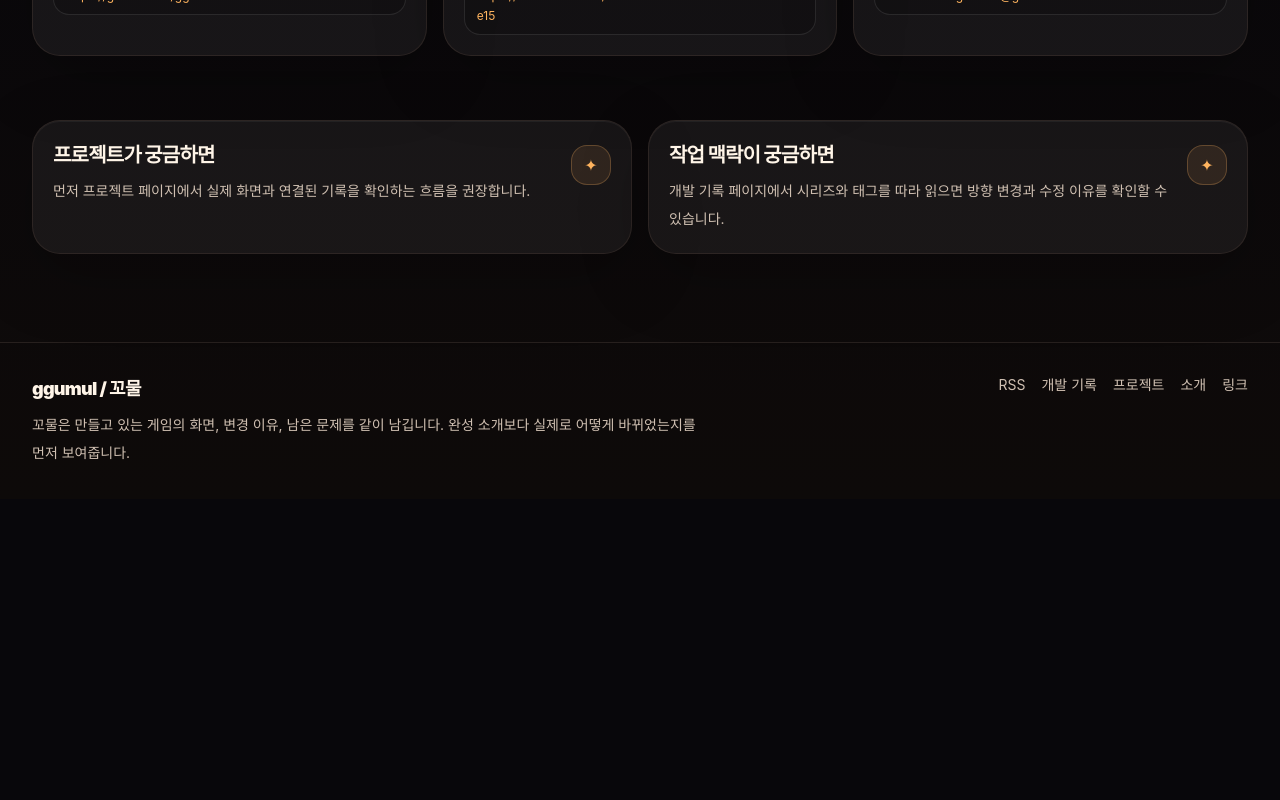
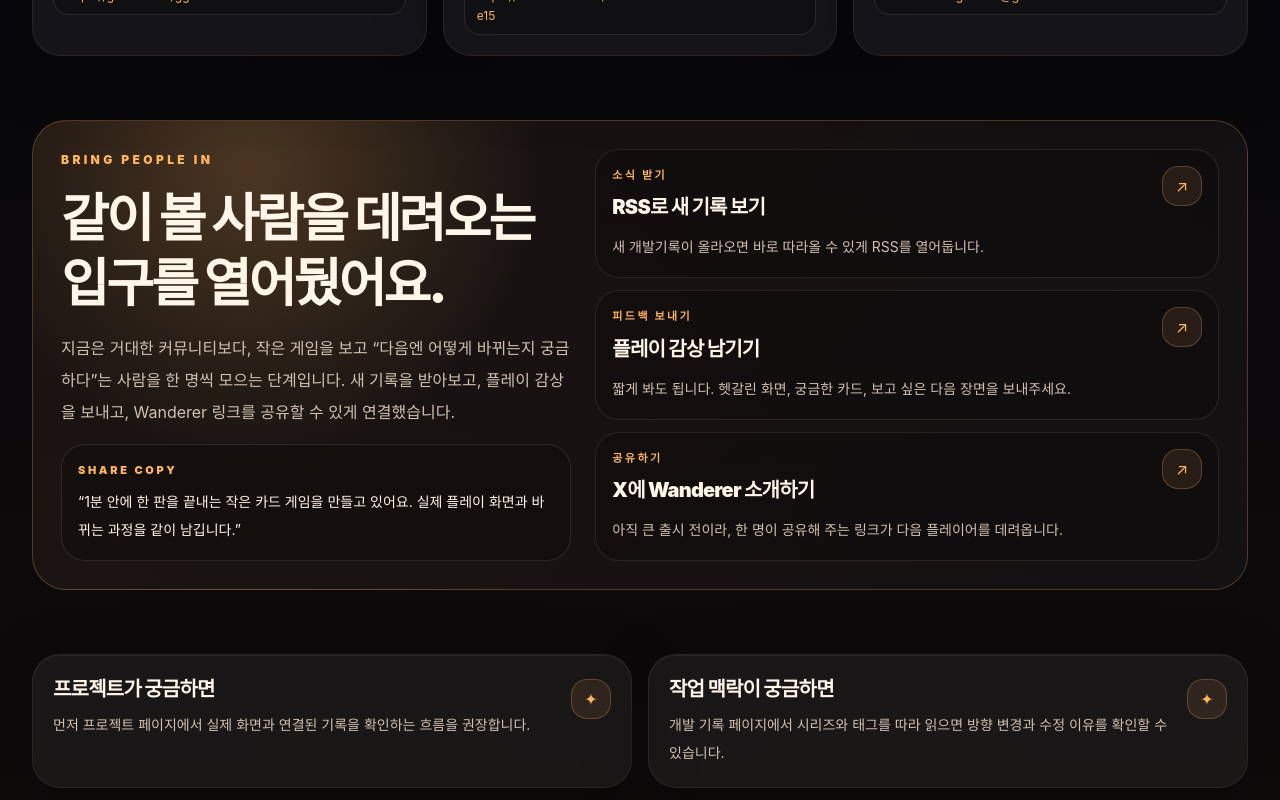
Before and after one commit to ggumul/ggumul-blog, a Next.js app: page /links in a window 1280 px wide. Shown: the part 800-1600 px from the top of the page. Before the commit the page ends 1299 px from the top, so only its background shows below. Built offline with nearby package versions, Linux system fonts and the light colour scheme.

Commit message:
feat: add community growth entry points

```diff
--- a/app/links/page.tsx
+++ b/app/links/page.tsx
@@ -1,4 +1,5 @@
 import { FeatureCard, PageHero, SectionHeader } from '@/components/brand-ui';
+import { CommunityCTA } from '@/components/community-cta';
 import { createMetadata } from '@/lib/site';
 
 const links = [
@@ -46,6 +47,8 @@ export default function LinksPage() {
         </div>
       </section>
 
+      <CommunityCTA />
+
       <section className="grid gap-4 md:grid-cols-2">
         <FeatureCard title="프로젝트가 궁금하면" description="먼저 프로젝트 페이지에서 실제 화면과 연결된 기록을 확인하는 흐름을 권장합니다." />
         <FeatureCard title="작업 맥락이 궁금하면" description="개발 기록 페이지에서 시리즈와 태그를 따라 읽으면 방향 변경과 수정 이유를 확인할 수 있습니다." />
--- a/app/page.tsx
+++ b/app/page.tsx
@@ -1,4 +1,5 @@
 import Link from 'next/link';
+import { CommunityCTA } from '@/components/community-cta';
 import { PostCard } from '@/components/post-card';
 import { ProjectCard } from '@/components/project-card';
 import { getHomeArchiveSnapshot } from '@/lib/content';
@@ -93,6 +94,8 @@ export default async function HomePage() {
         </div>
       </section>
 
+      <CommunityCTA />
+
       {leadProject ? (
         <section className="space-y-5">
           <div className="flex flex-col gap-3 md:flex-row md:items-end md:justify-between">
--- a/app/projects/[slug]/page.tsx
+++ b/app/projects/[slug]/page.tsx
@@ -1,6 +1,7 @@
 import Link from 'next/link';
 import { notFound } from 'next/navigation';
 import { PageHero, Pill } from '@/components/brand-ui';
+import { CommunityCTA } from '@/components/community-cta';
 import { PostCard } from '@/components/post-card';
 import { getProjectBySlug, getProjects, getWriting, resolveProjectRecords } from '@/lib/content';
 import { createMetadata } from '@/lib/site';
@@ -100,6 +101,8 @@ function WandererFeaturePage({ relatedPosts }: { relatedPosts: Awaited<ReturnTyp
           </div>
         </div>
       </section>
+
+      <CommunityCTA compact />
 
       <section className="grid gap-4 md:grid-cols-3">
         <div className="story-card rounded-[28px] border border-line/80 bg-white/[0.055] p-5">
--- /dev/null
+++ b/components/community-cta.tsx
@@ -0,0 +1,80 @@
+import Link from 'next/link';
+
+const contactHref = 'mailto:hwang95903@gmail.com?subject=%EA%BC%AC%EB%AC%BC%20%ED%94%8C%EB%A0%88%EC%9D%B4%20%ED%94%BC%EB%93%9C%EB%B0%B1&body=%EC%95%88%EB%85%95%ED%95%98%EC%84%B8%EC%9A%94.%20%EA%BC%AC%EB%AC%BC%20%EA%B2%8C%EC%9E%84%EC%9D%84%20%EB%B3%B4%EA%B3%A0%20%EC%99%94%EC%8A%B5%EB%8B%88%EB%8B%A4.%0A%0A%EB%B3%B4%EA%B3%A0%20%EC%8B%B6%EC%9D%80%20%EA%B2%83%2F%ED%94%BC%EB%93%9C%EB%B0%B1%3A%0A';
+const shareText = '1분 안에 한 판을 끝내는 작은 카드 게임 Wanderer를 만들고 있어요. 실제 플레이 화면과 바뀌는 과정을 같이 남깁니다.';
+const shareUrl = 'https://ggumul-blog.vercel.app/projects/wanderer';
+const xShareHref = `https://twitter.com/intent/tweet?text=${encodeURIComponent(shareText)}&url=${encodeURIComponent(shareUrl)}`;
+
+const actionCards = [
+  {
+    label: '소식 받기',
+    title: 'RSS로 새 기록 보기',
+    description: '새 개발기록이 올라오면 바로 따라올 수 있게 RSS를 열어둡니다.',
+    href: '/feed.xml',
+    external: false,
+  },
+  {
+    label: '피드백 보내기',
+    title: '플레이 감상 남기기',
+    description: '짧게 봐도 됩니다. 헷갈린 화면, 궁금한 카드, 보고 싶은 다음 장면을 보내주세요.',
+    href: contactHref,
+    external: false,
+  },
+  {
+    label: '공유하기',
+    title: 'X에 Wanderer 소개하기',
+    description: '아직 큰 출시 전이라, 한 명이 공유해 주는 링크가 다음 플레이어를 데려옵니다.',
+    href: xShareHref,
+    external: true,
+  },
+];
+
+export function CommunityCTA({ compact = false }: { compact?: boolean }) {
+  return (
+    <section id="follow" className="overflow-hidden rounded-[34px] border border-point/25 bg-[radial-gradient(circle_at_18%_10%,rgba(255,180,95,0.22),transparent_18rem),linear-gradient(135deg,rgba(255,180,95,0.07),rgba(255,255,255,0.035))] p-5 md:p-7">
+      <div className="grid gap-6 lg:grid-cols-[minmax(0,0.9fr)_minmax(360px,1.1fr)] lg:items-start">
+        <div className="space-y-4">
+          <p className="text-[12px] font-black uppercase tracking-[0.28em] text-point">bring people in</p>
+          <h2 className="max-w-3xl text-[30px] font-black leading-tight tracking-[-0.055em] text-text md:text-[52px]">
+            같이 볼 사람을 데려오는 입구를 열어뒀어요.
+          </h2>
+          <p className="max-w-2xl text-sm leading-7 text-subtext md:text-base md:leading-8">
+            지금은 거대한 커뮤니티보다, 작은 게임을 보고 “다음엔 어떻게 바뀌는지 궁금하다”는 사람을 한 명씩 모으는 단계입니다. 새 기록을 받아보고, 플레이 감상을 보내고, Wanderer 링크를 공유할 수 있게 연결했습니다.
+          </p>
+          {!compact ? (
+            <div className="rounded-[24px] border border-white/10 bg-black/20 p-4">
+              <p className="text-[11px] font-black uppercase tracking-[0.24em] text-point">share copy</p>
+              <p className="mt-2 text-sm leading-7 text-text">“1분 안에 한 판을 끝내는 작은 카드 게임을 만들고 있어요. 실제 플레이 화면과 바뀌는 과정을 같이 남깁니다.”</p>
+            </div>
+          ) : null}
+        </div>
+
+        <div className="grid gap-3">
+          {actionCards.map((card) => {
+            const className = 'group rounded-[24px] border border-line/80 bg-black/20 p-4 transition hover:border-point/60 hover:bg-white/[0.075]';
+            const content = (
+              <>
+                <div className="flex items-start justify-between gap-4">
+                  <div>
+                    <p className="text-[11px] font-black uppercase tracking-[0.22em] text-point">{card.label}</p>
+                    <h3 className="mt-2 text-xl font-black tracking-[-0.04em] text-text group-hover:text-point">{card.title}</h3>
+                  </div>
+                  <span className="grid h-10 w-10 shrink-0 place-items-center rounded-2xl border border-point/25 bg-point/10 text-point">↗</span>
+                </div>
+                <p className="mt-3 text-sm leading-7 text-subtext">{card.description}</p>
+              </>
+            );
+
+            return card.external ? (
+              <a key={card.title} href={card.href} target="_blank" rel="noreferrer" className={className}>{content}</a>
+            ) : card.href.startsWith('mailto:') ? (
+              <a key={card.title} href={card.href} className={className}>{content}</a>
+            ) : (
+              <Link key={card.title} href={card.href} className={className}>{content}</Link>
+            );
+          })}
+        </div>
+      </div>
+    </section>
+  );
+}
--- a/components/site-shell.tsx
+++ b/components/site-shell.tsx
@@ -44,6 +44,12 @@ export function SiteShell({ children }: { children: ReactNode }) {
               ))}
             </nav>
             <Link
+              href="/links#follow"
+              className="inline-flex min-h-[42px] items-center rounded-full border border-line/80 bg-white/[0.06] px-4 py-2 text-sm font-black text-text transition hover:border-point/60 hover:bg-white/[0.1] focus-visible:outline-none focus-visible:ring-2 focus-visible:ring-point/30"
+            >
+              소식 받기
+            </Link>
+            <Link
               href="/projects/wanderer"
               className="inline-flex min-h-[42px] items-center rounded-full border border-point/35 bg-point px-4 py-2 text-sm font-black text-[#160d08] shadow-glow transition hover:border-point/60 hover:bg-[#ffc47f] focus-visible:outline-none focus-visible:ring-2 focus-visible:ring-point/30"
             >
```
